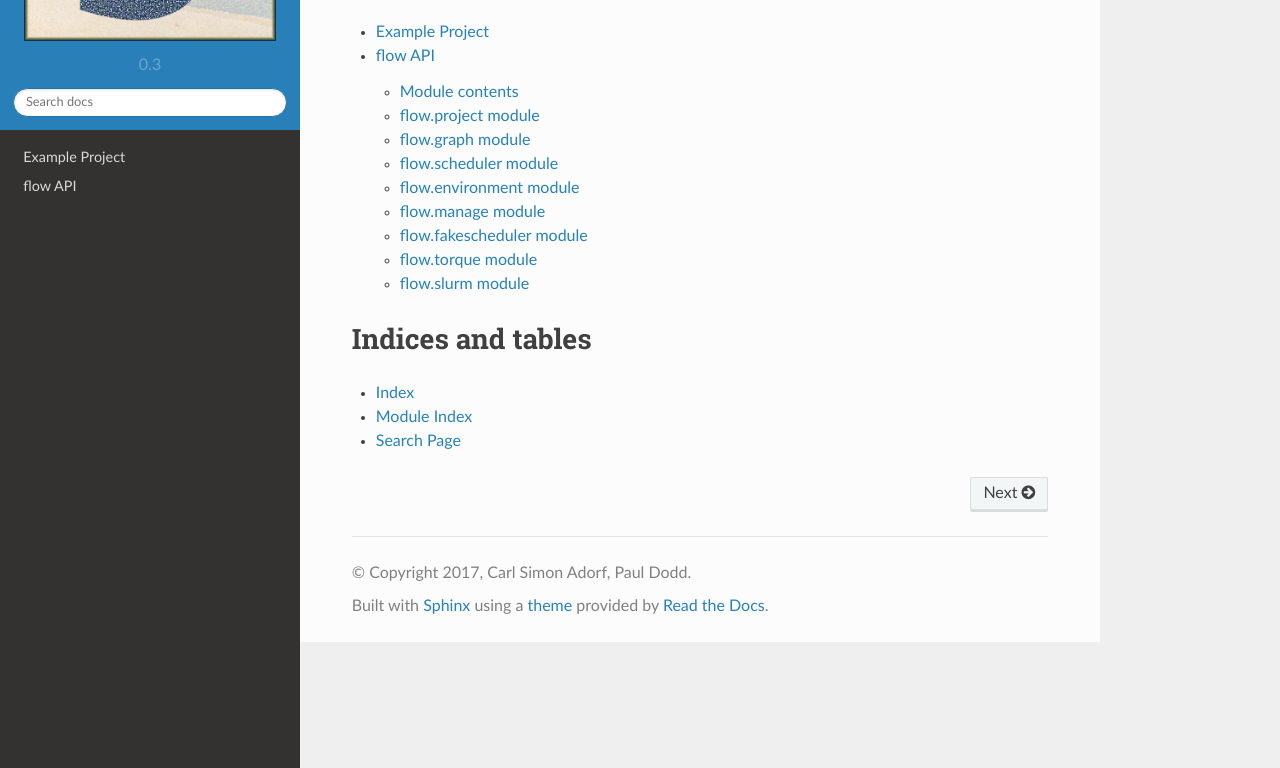
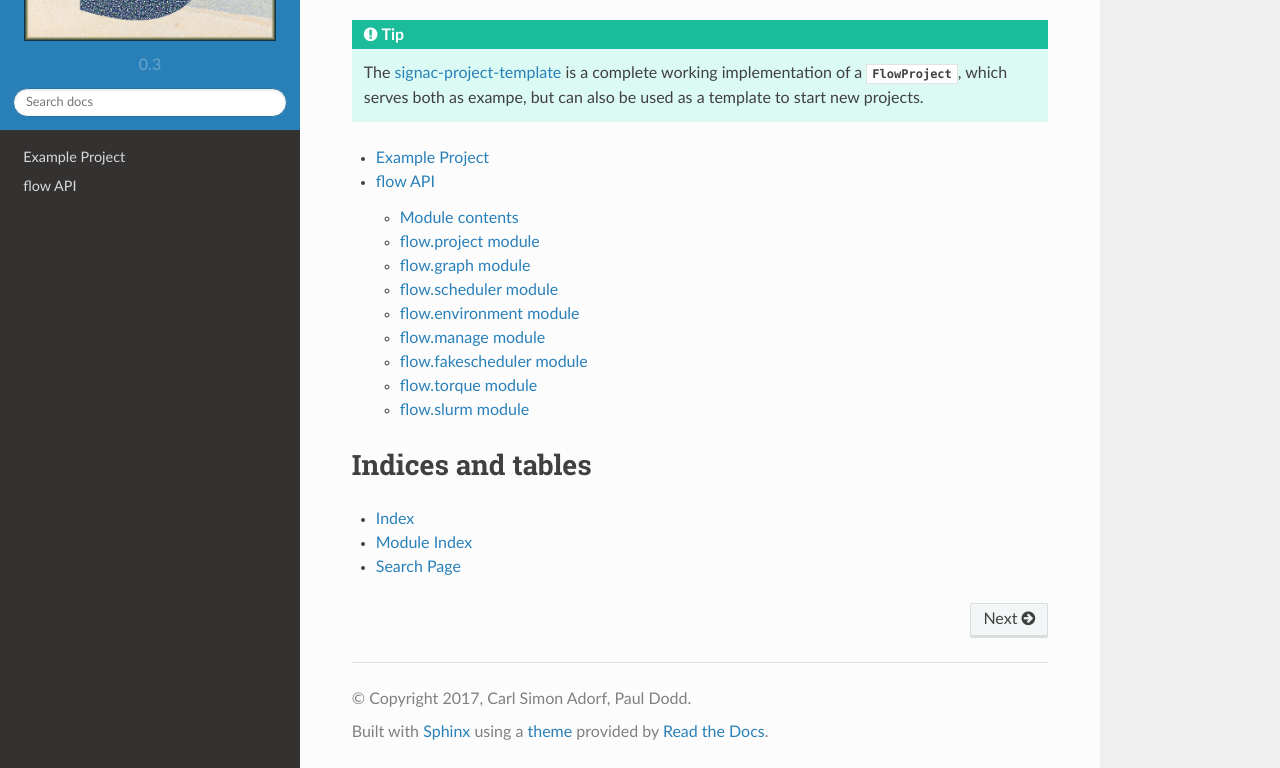
Before and after one commit to glotzerlab/signac-flow, a Sphinx documentation site: the page built from doc/index.rst, in a window 1280 px wide and 1032 px high, cut to the strip 264-1032 px from the top of the window. Built offline with Sphinx 7.4.7 and the Read the Docs theme 2.0.0, drawn with Linux system fonts in a browser that asks for light colours.

Commit message:
Add link to signac-project-template to doc/index.

```diff
--- a/doc/index.rst
+++ b/doc/index.rst
@@ -7,6 +7,13 @@ Welcome to signac-flow's documentation!
 =======================================
 
 .. automodule:: flow
+
+.. tip::
+
+    The signac-project-template_ is a complete working implementation of a :py:class:`~flow.FlowProject`,
+    which serves both as exampe, but can also be used as a template to start new projects.
+
+.. _signac-project-template: https://github.com/glotzerlab/signac-project-template
 
 .. toctree::
    :maxdepth: 2
```
